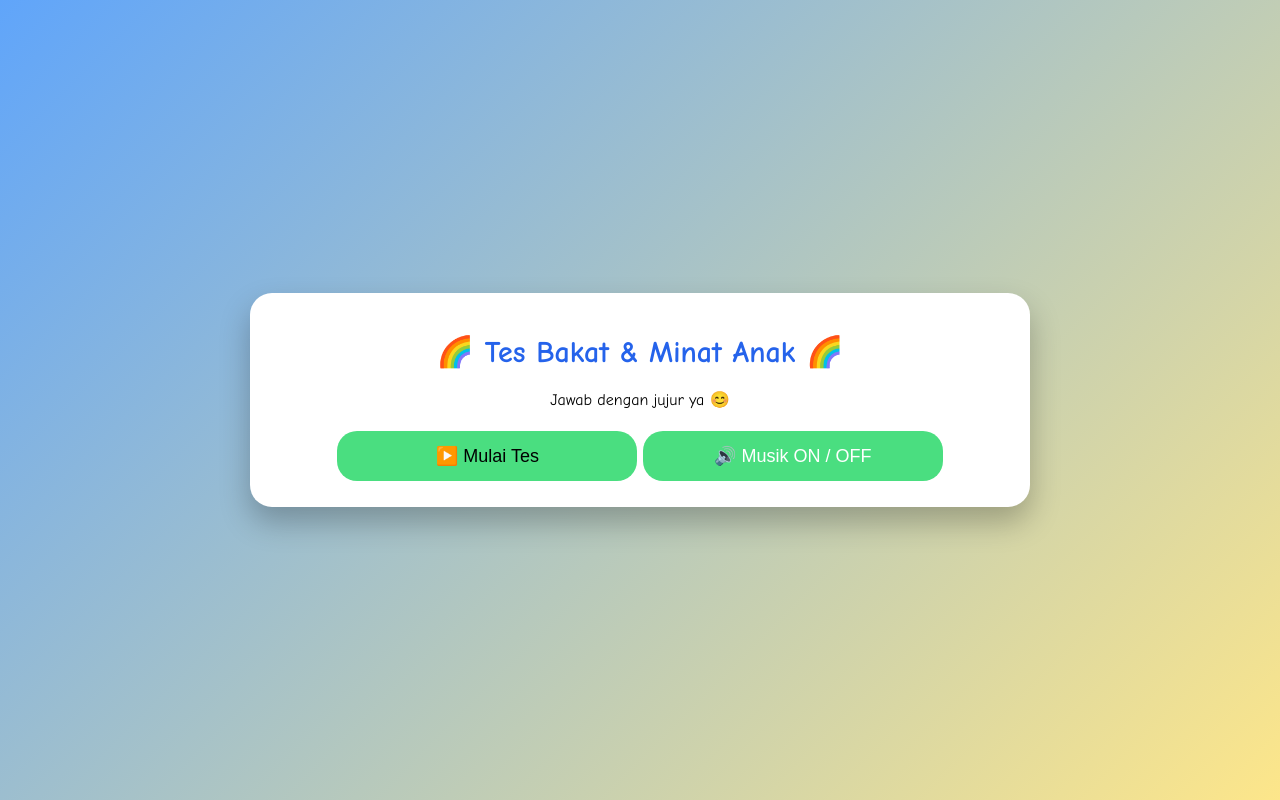
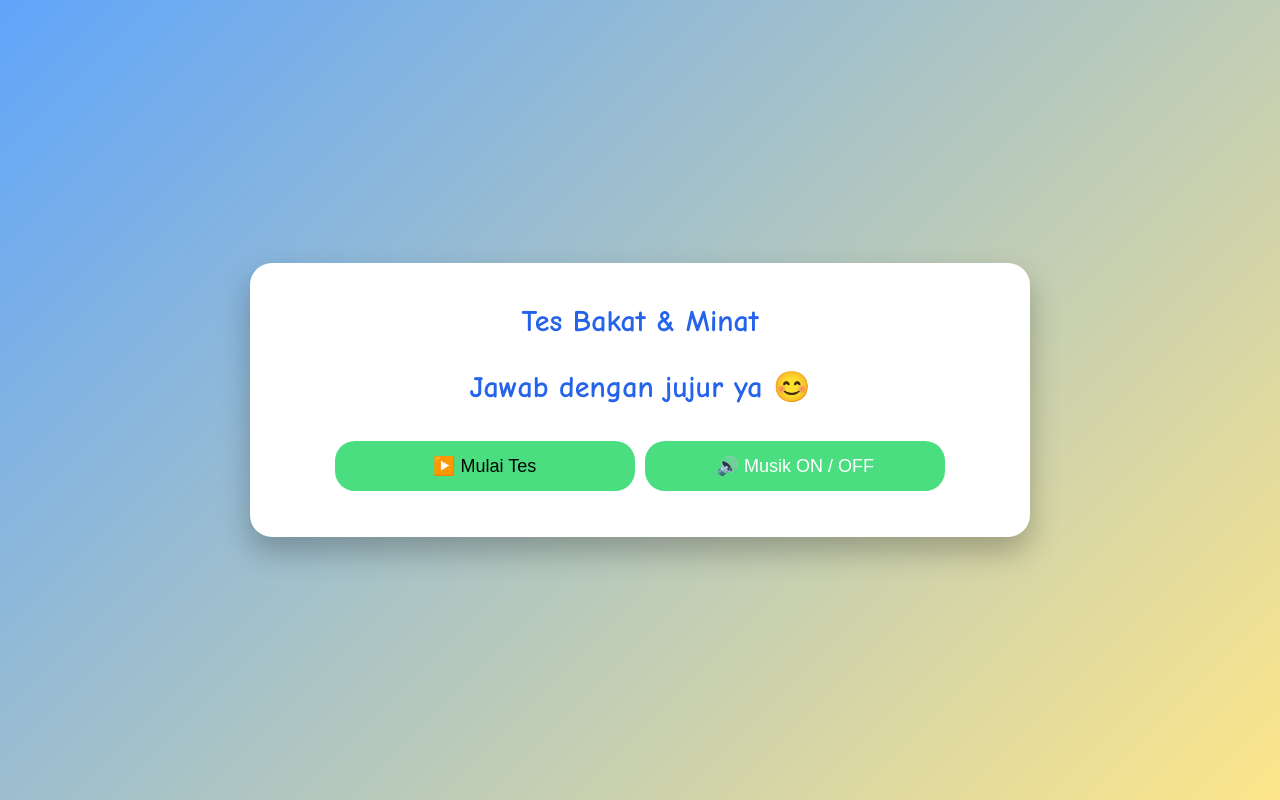
Before and after one commit to BAYU18/bakatminat, a plain HTML site: page index.html in a window 1280 px wide. Drawn offline with nearby package versions, Linux system fonts and the light colour scheme.

Commit message:
Update index.html

```diff
--- a/index.html
+++ b/index.html
@@ -137,7 +137,7 @@ canvas{
 </audio>
 
 <div class="app" id="app">
-  <h1>🌈 Tes Bakat & Minat Anak 🌈</h1>
+  <h1> Tes Bakat & Minat <h1>
   <div class="start">
     <p>Jawab dengan jujur ya 😊</p>
     <button onclick="startTest()">▶️ Mulai Tes</button>
```
